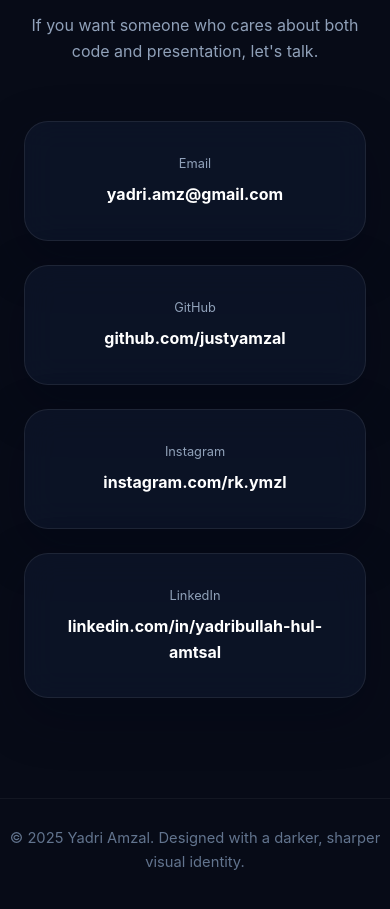
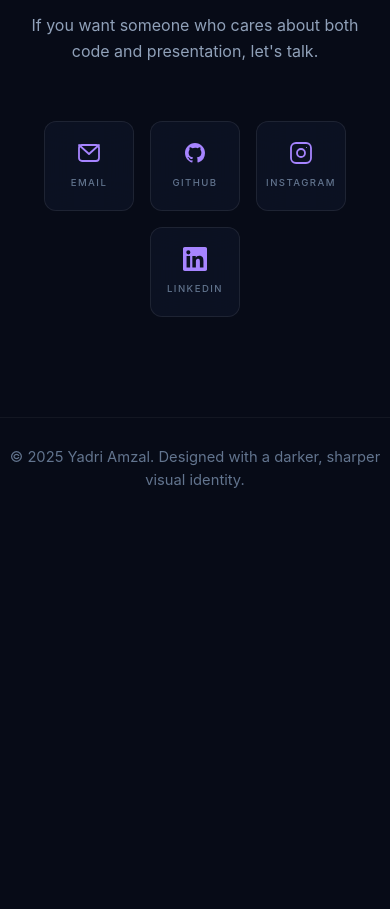
Before and after one commit to justyamzal/portfolio_tw, a React (Vite) app: page / in a window 390 px wide. Shown: the part 6060-6969 px from the top of the page. After the commit the page ends 6593 px from the top, so only its background shows below. Built offline with nearby package versions, Linux system fonts and the light colour scheme; a web font is replaced by a local one.

Commit message:
adding some tiles icon for contact

```diff
--- a/src/components/Contact.jsx
+++ b/src/components/Contact.jsx
@@ -1,36 +1,61 @@
 // ============================================================
-//  Contact.jsx — full Tailwind v4
+//  Contact.jsx — Icon Tile Square (compact, violet theme)
 // ============================================================
 import { contactData, footerText } from "../data/portfolioData";
 import { useScrollReveal } from "../hooks";
 
-function ContactCard({ label, value, href }) {
+// ── SVG Brand Icons ──────────────────────────────────────────
+const icons = {
+  Email: (
+    <svg viewBox="0 0 24 24" fill="none" stroke="currentColor" strokeWidth="1.8" strokeLinecap="round" strokeLinejoin="round" className="w-6 h-6">
+      <rect x="2" y="4" width="20" height="16" rx="3" />
+      <polyline points="2,4 12,13 22,4" />
+    </svg>
+  ),
+  GitHub: (
+    <svg viewBox="0 0 24 24" fill="currentColor" className="w-6 h-6">
+      <path d="M12 2C6.477 2 2 6.484 2 12.017c0 4.425 2.865 8.18 6.839 9.504.5.092.682-.217.682-.483 0-.237-.008-.868-.013-1.703-2.782.605-3.369-1.343-3.369-1.343-.454-1.158-1.11-1.466-1.11-1.466-.908-.62.069-.608.069-.608 1.003.07 1.531 1.032 1.531 1.032.892 1.53 2.341 1.088 2.91.832.092-.647.35-1.088.636-1.338-2.22-.253-4.555-1.113-4.555-4.951 0-1.093.39-1.988 1.029-2.688-.103-.253-.446-1.272.098-2.65 0 0 .84-.27 2.75 1.026A9.564 9.564 0 0112 6.844c.85.004 1.705.115 2.504.337 1.909-1.296 2.747-1.027 2.747-1.027.546 1.379.202 2.398.1 2.651.64.7 1.028 1.595 1.028 2.688 0 3.848-2.339 4.695-4.566 4.943.359.309.678.92.678 1.855 0 1.338-.012 2.419-.012 2.747 0 .268.18.58.688.482A10.019 10.019 0 0022 12.017C22 6.484 17.522 2 12 2z" />
+    </svg>
+  ),
+  Instagram: (
+    <svg viewBox="0 0 24 24" fill="none" stroke="currentColor" strokeWidth="1.8" strokeLinecap="round" strokeLinejoin="round" className="w-6 h-6">
+      <rect x="2" y="2" width="20" height="20" rx="5" />
+      <circle cx="12" cy="12" r="4" />
+      <circle cx="17.5" cy="6.5" r="0.5" fill="currentColor" stroke="none" />
+    </svg>
+  ),
+  LinkedIn: (
+    <svg viewBox="0 0 24 24" fill="currentColor" className="w-6 h-6">
+      <path d="M20.447 20.452h-3.554v-5.569c0-1.328-.027-3.037-1.852-3.037-1.853 0-2.136 1.445-2.136 2.939v5.667H9.351V9h3.414v1.561h.046c.477-.9 1.637-1.85 3.37-1.85 3.601 0 4.267 2.37 4.267 5.455v6.286zM5.337 7.433a2.062 2.062 0 01-2.063-2.065 2.064 2.064 0 112.063 2.065zm1.782 13.019H3.555V9h3.564v11.452zM22.225 0H1.771C.792 0 0 .774 0 1.729v20.542C0 23.227.792 24 1.771 24h20.451C23.2 24 24 23.227 24 22.271V1.729C24 .774 23.2 0 22.222 0h.003z" />
+    </svg>
+  ),
+};
+
+function ContactTile({ label, href }) {
   const ref = useScrollReveal();
+
   return (
     <a
       ref={ref}
       href={href}
       target={href.startsWith("mailto") ? undefined : "_blank"}
       rel="noreferrer"
+      title={label}
       className={[
-        "reveal block",
-        "border border-white/8 bg-slate-900/72 backdrop-blur-[16px]",
-        "rounded-[24px] shadow-[0_18px_50px_rgba(2,6,23,0.35)] p-8",
-        "transition-all duration-300 hover:-translate-y-2",
-        "hover:border-violet-500/30 hover:shadow-[0_18px_45px_rgba(124,58,237,0.12)]",
+        "reveal group flex flex-col items-center justify-center gap-2.5",
+        "border border-white/8 bg-slate-900/60 backdrop-blur-[16px]",
+        "rounded-xl p-4 aspect-square w-[90px] h-[90px]",
+        "transition-all duration-300 hover:-translate-y-1 hover:scale-[1.08]",
+        "hover:border-violet-500/40 hover:shadow-[0_6px_24px_rgba(139,92,246,0.2)]",
+        "hover:bg-violet-500/10",
       ].join(" ")}
     >
-      <small className="block text-slate-400 mb-2">{label}</small>
-      <strong
-        className={[
-          "text-white text-[1rem] break-words",
-          "transition-colors duration-300",
-          "group-hover:text-cyan-300",
-        ].join(" ")}
-        style={{ wordBreak: "break-word" }}
-      >
-        {value}
-      </strong>
+      <span className="text-violet-400 transition-all duration-300 group-hover:text-violet-300 group-hover:scale-110">
+        {icons[label]}
+      </span>
+      <span className="text-[0.6rem] font-medium uppercase tracking-[0.15em] text-slate-500 group-hover:text-violet-400 transition-colors duration-300">
+        {label}
+      </span>
     </a>
   );
 }
@@ -49,16 +74,16 @@ export default function Contact() {
             <p className="mt-3.5 text-slate-400">If you want someone who cares about both code and presentation, let's talk.</p>
           </div>
 
-          <div className="grid grid-cols-1 sm:grid-cols-2 lg:grid-cols-4 gap-6">
+          <div className="flex flex-wrap justify-center gap-4">
             {contactData.map((item) => (
-              <ContactCard key={item.label} {...item} />
+              <ContactTile key={item.label} {...item} />
             ))}
           </div>
 
         </div>
       </section>
 
-      <footer className="py-7 pb-10 xs:px-10  text-center text-slate-500 text-[0.92rem] border-t border-white/5 relative z-[1]">
+      <footer className="py-7 pb-10 xs:px-10 text-center text-slate-500 text-[0.92rem] border-t border-white/5 relative z-[1]">
         {footerText}
       </footer>
     </>
```
